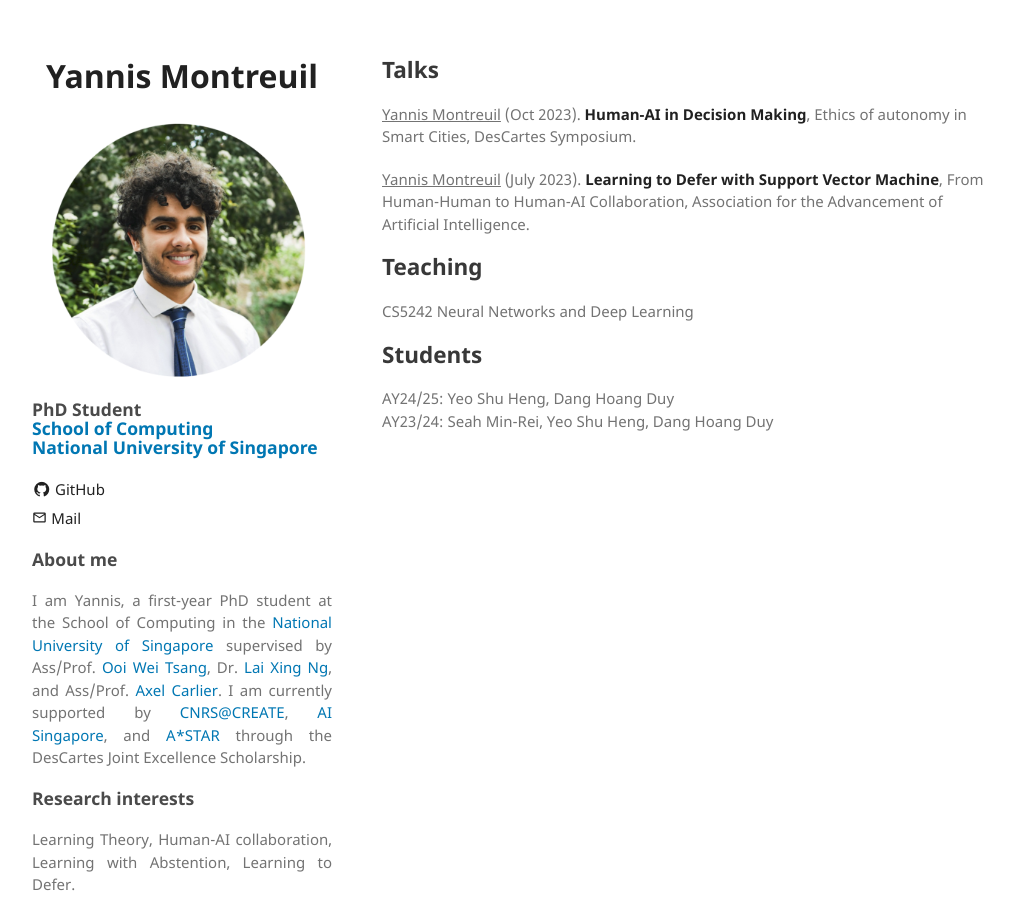
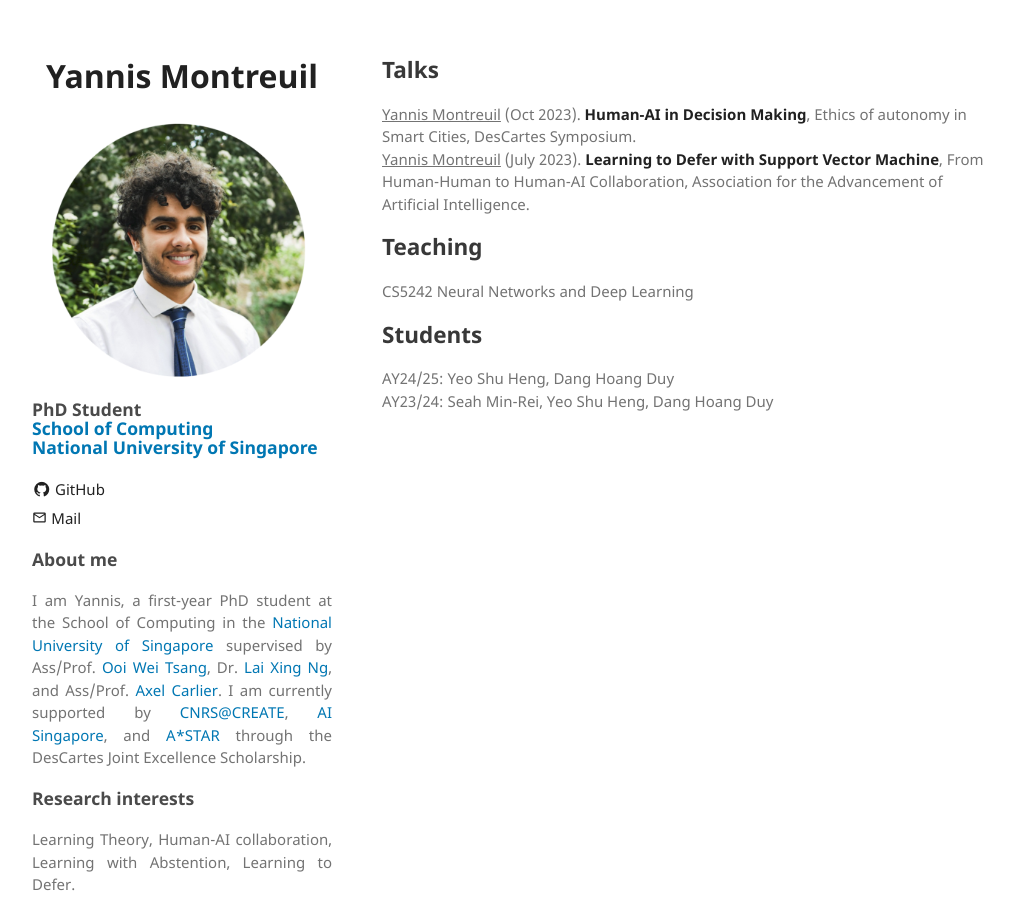
Before and after one commit to yannismontreuil/yannismontreuil.github.io, a Jekyll site: the page built from index.md, in a window 1280 px wide. Shown: the whole page, without its empty margins (128-1142 px from the left). Built offline with Jekyll 4.4.1, drawn with Linux system fonts in a browser that asks for light colours.

```diff
--- a/index.md
+++ b/index.md
@@ -6,8 +6,7 @@ title: "Yannis Montreuil"
 
 
 ## Talks
-<ins>Yannis Montreuil</ins> (Oct 2023). **Human-AI in Decision Making**, Ethics of autonomy in Smart Cities, DesCartes Symposium.
-
+<ins>Yannis Montreuil</ins> (Oct 2023). **Human-AI in Decision Making**, Ethics of autonomy in Smart Cities, DesCartes Symposium.\
 <ins>Yannis Montreuil</ins> (July 2023). **Learning to Defer with Support Vector Machine**, From Human-Human to Human-AI Collaboration, Association for the Advancement of Artificial Intelligence.
 
 ## Teaching
@@ -15,5 +14,5 @@ title: "Yannis Montreuil"
 CS5242 Neural Networks and Deep Learning
 
 ## Students
-AY24/25: Yeo Shu Heng, Dang Hoang Duy\\
+AY24/25: Yeo Shu Heng, Dang Hoang Duy\
 AY23/24: Seah Min-Rei, Yeo Shu Heng, Dang Hoang Duy
```
